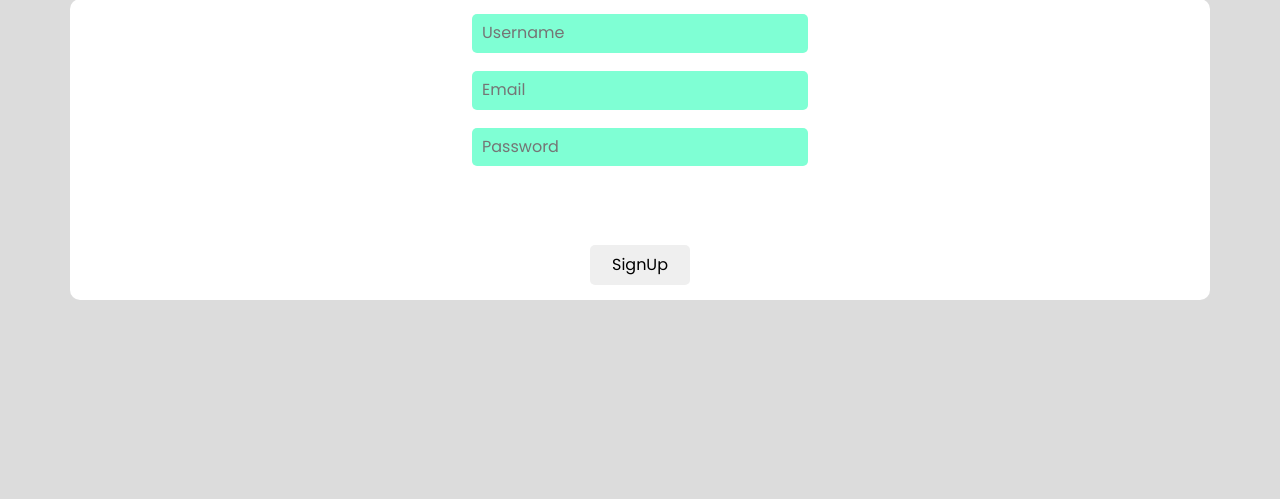
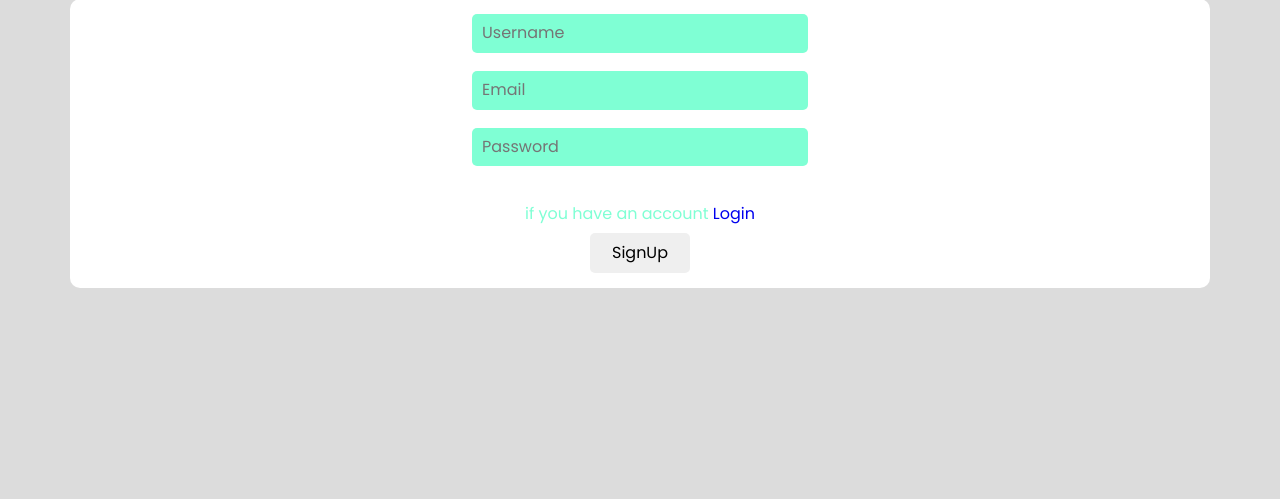
Before and after one commit to ahmadadnanes/FirstStep, a PHP site: page /signup.html in a window 1280 px wide. Shown: the part 208-707 px from the top of the page. Run offline with PHP 8.4, Linux system fonts and the light colour scheme.

Commit message:
another Big update

```diff
--- a/Home.php
+++ b/Home.php
@@ -10,7 +10,7 @@ if ($_SESSION["id"]) {
     $user = $us["username"];
     $html = "YourDiares.php?id=$id";
 } else {
-    header("location: login.php");
+    header("location: index.php");
 }
 ?>
 <!DOCTYPE html>
--- a/css/login.css
+++ b/css/login.css
@@ -23,6 +23,7 @@ section .container .square .half2 button{
     border: none;
     width: 100px;
     height: 40px;
+    margin-top: 10px;
 }
 
 section .container .square .half2 button:hover{
@@ -30,3 +31,7 @@ section .container .square .half2 button:hover{
     background-color: aquamarine;
 
 }
+
+section .container .square .half2 span{
+    color: aquamarine;
+}
--- a/diary.php
+++ b/diary.php
@@ -11,7 +11,7 @@ if (isset($_SESSION["id"])) {
     $html = "Home.php?id=$id";
     $html2 = "YourDiares.php?id=$id";
 } else {
-    header("location:login.php");
+    header("location:index.php");
 }
 
 ?>
--- a/login.php
+++ b/index.php
@@ -73,7 +73,7 @@ if (isset($_SESSION["id"])) {
                         <form action="php/login.php" method="post" id="form1">
 
 
-                            <div style="margin-bottom:60px;">
+                            <div style="margin-bottom:20px;">
                                 <label for="email"></label>
                                 <input type="email" id="email" name="email" required placeholder="Email">
                                 <br><br>
@@ -82,6 +82,8 @@ if (isset($_SESSION["id"])) {
                                 <input type="password" id="password" name="password" required placeholder="Password">
                                 <br><br>
                             </div>
+
+                            <span>Doesn't have an account <a href="signup.html">Signup</a></span><br>
 
                             <button class="btnn" type="submit">Login</button>
                         </form>
--- a/php/logout.php
+++ b/php/logout.php
@@ -3,9 +3,9 @@ require "conn.php";
 session_start();
 if (isset($_SESSION["id"])) {
     session_unset();
-    header("location: ../login.php");
+    header("location: ../index.php");
 } else {
-    header("location: ../login.php");
+    header("location: ../index.php");
 }
 
 mysqli_close($conn);
--- a/php/signup.php
+++ b/php/signup.php
@@ -16,7 +16,7 @@ if (mysqli_num_rows($result_email) || mysqli_num_rows($result_user)) {
 } else {
     $sql2 = " insert into users(username,email,pass) values ('$username','$email','$password')";
     $result2 = mysqli_query($conn, $sql2);
-    header("location:../login.php");
+    header("location:../index.php");
 }
 
 mysqli_close($conn);
--- a/signup.html
+++ b/signup.html
@@ -19,7 +19,7 @@
             <img src="img/logo-removebg-preview.png" width="90px">
 
             <div class="normal-bar">
-                <a href="login.php">Login</a>
+                <a href="index.php">Login</a>
             </div>
 
             <div class="drop-down">
@@ -31,7 +31,7 @@
                     <ul id="nav_ul">
 
                         <li>
-                            <a href="login.php">Login</a>
+                            <a href="index.php">Login</a>
                         </li>
                     </ul>
                 </div>
@@ -62,7 +62,7 @@
                     <form action="php/signup.php" method="post" id="form1">
 
 
-                        <div style="margin-bottom:60px;">
+                        <div style="margin-bottom:20px;">
                             <label for="username"></label>
                             <input type="text" id="username" name="username" required placeholder="Username">
                             <br><br>
@@ -75,6 +75,8 @@
                             <input type="password" id="password" name="password" required placeholder="Password">
                             <br><br>
                         </div>
+
+                        <span>if you have an account <a href="index.php">Login</a></span><br>
 
                         <button class="btnn" type="submit">SignUp</button>
                     </form>
```
